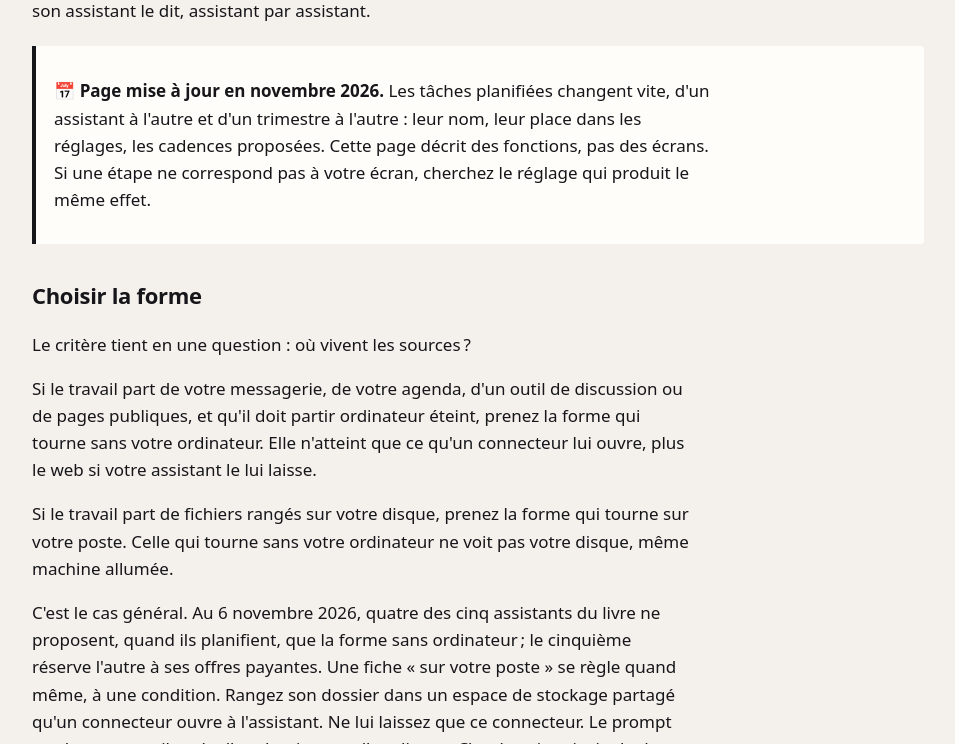
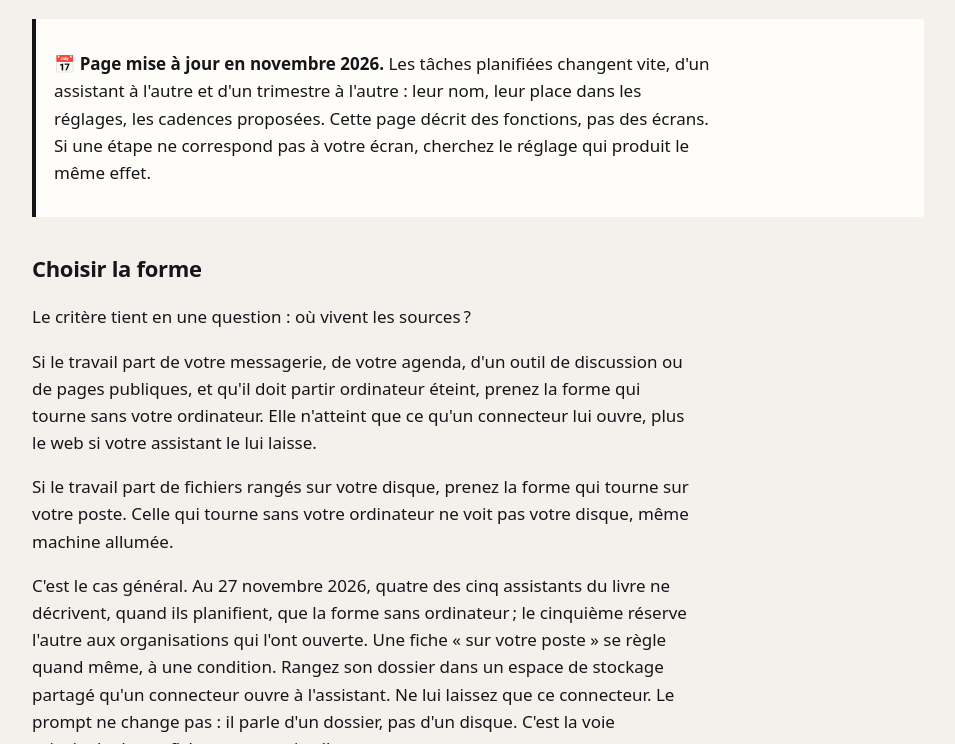
Before and after one commit to iapourlebureau/iapourlebureau.github.io, a plain HTML site: page automatisations.html in a window 1280 px wide. Shown: the part 4529-5273 px from the top of the page, without its empty margins (162-1117 px from the left). Drawn offline with Linux system fonts and the light colour scheme.

Commit message:
met a jour les prompts depuis le manuscrit

```diff
--- a/automatisations.html
+++ b/automatisations.html
@@ -1046,7 +1046,7 @@ récurrentes » dans le menu ou les réglages.</figcaption>
 <li>Créez une tâche nouvelle. Si l&#x27;assistant vous propose de la décrire en conversation plutôt que de la régler vous-même, préférez le réglage case par case pour cette première fois : vous verrez ce que chaque case décide et saurez la corriger ensuite.</li>
 <li>Nommez la tâche d&#x27;un nom unique. Prenez le titre de la fiche que vous réglez : c&#x27;est sous ce nom que vous retrouverez ses exécutions.</li>
 <li>Collez l&#x27;instruction, c&#x27;est-à-dire le prompt de la fiche copié d&#x27;un clic. Remplissez d&#x27;abord ses passages entre crochets. Ne le résumez pas : la tâche part sans vous. Ce qui n&#x27;est pas écrit ne sera pas fait.</li>
-<li>Vérifiez la forme que prendra la tâche. Au 6 novembre 2026, un seul des cinq assistants du livre exécute une tâche planifiée sur votre poste, sur une offre payante, en décidant seul de l&#x27;endroit : sur le poste quand la tâche demande vos fichiers, chez l&#x27;éditeur sinon. Aucune page d&#x27;aide des quatre autres ne décrit de tâche planifiée qui lise votre disque : chez eux, toutes tournent sans votre ordinateur. Cette forme part même machine éteinte, mais elle ne voit pas vos fichiers. Celle qui tourne sur votre poste voit le dossier que vous lui désignez, mais rien ne part si l&#x27;ordinateur dort. Chaque fiche dit laquelle lui convient ; la section « Choisir la forme » dit quoi faire si la vôtre manque.</li>
+<li>Vérifiez la forme que prendra la tâche. Au 27 novembre 2026, un seul des cinq assistants du livre fait tourner une tâche planifiée sur votre poste : quand vous lui désignez un dossier, une option réservée aux organisations qui l&#x27;ont ouverte. Sinon, et chez les quatre autres, la tâche tourne sans votre ordinateur. Cette forme part même machine éteinte, mais elle ne voit pas vos fichiers. Celle qui tourne sur votre poste voit le dossier que vous lui désignez, mais rien ne part si l&#x27;ordinateur dort. Chaque fiche dit laquelle lui convient ; la section « Choisir la forme » dit quoi faire si la vôtre manque.</li>
 <li>Réglez la cadence que la fiche indique. Si elle n&#x27;est pas proposée, prenez la plus proche et lisez la fiche : la plupart disent comment rattraper l&#x27;écart dans le prompt lui-même.</li>
 <li>Ne gardez que les connecteurs dont la fiche a besoin. C&#x27;est l&#x27;étape que tout le monde saute. C&#x27;est aussi l&#x27;une des plus importantes. Une tâche hérite parfois, à sa création, de tous les connecteurs de votre compte, écriture comprise. Une tâche censée lire votre messagerie se retrouve alors capable de modifier vos notes.</li>
 <li>Lancez-la une fois à la main, sans attendre l&#x27;heure dite, et restez devant. À chaque demande d&#x27;autorisation, accordez une fois pour toutes celles dont la fiche a besoin. Refusez les autres. Une tâche qui bute sur une autorisation à chaque passage ne produit jamais rien, sans que personne le voie.</li>
@@ -1101,9 +1101,9 @@ connecteur lui ouvre, plus le web si votre assistant le lui laisse.</p>
 <p>Si le travail part de fichiers rangés sur votre disque, prenez la forme qui
 tourne sur votre poste. Celle qui tourne sans votre ordinateur ne voit pas
 votre disque, même machine allumée.</p>
-<p>C&#x27;est le cas général. Au 6 novembre 2026, quatre des cinq assistants du livre
-ne proposent, quand ils planifient, que la forme sans ordinateur ; le cinquième réserve l&#x27;autre à ses
-offres payantes. Une fiche « sur votre poste » se règle quand même, à une
+<p>C&#x27;est le cas général. Au 27 novembre 2026, quatre des cinq assistants du livre
+ne décrivent, quand ils planifient, que la forme sans ordinateur ; le cinquième
+réserve l&#x27;autre aux organisations qui l&#x27;ont ouverte. Une fiche « sur votre poste » se règle quand même, à une
 condition. Rangez son dossier dans un espace de stockage partagé qu&#x27;un
 connecteur ouvre à l&#x27;assistant. Ne lui laissez que ce connecteur. Le prompt ne
 change pas : il parle d&#x27;un dossier, pas d&#x27;un disque. C&#x27;est la voie principale
```
